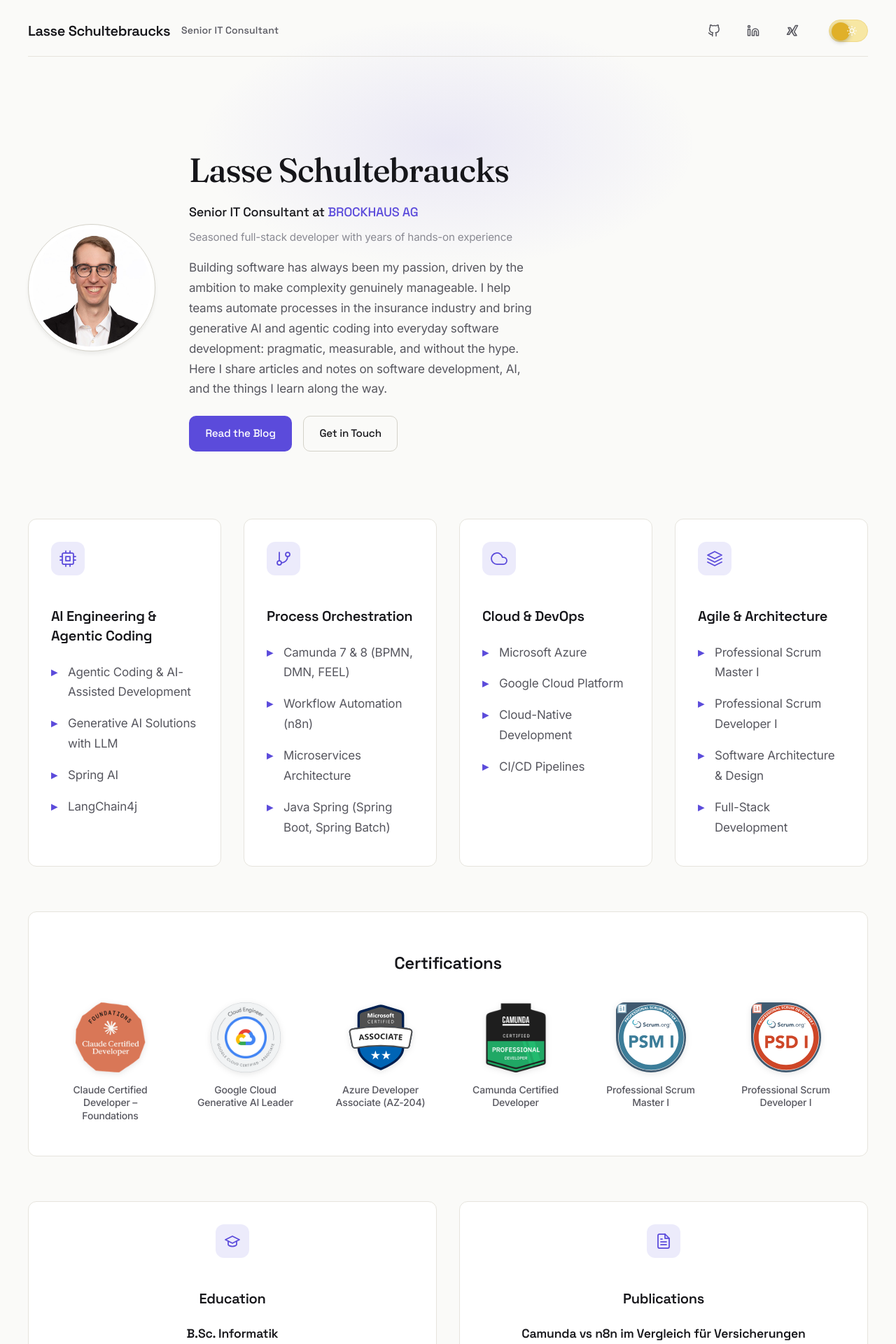
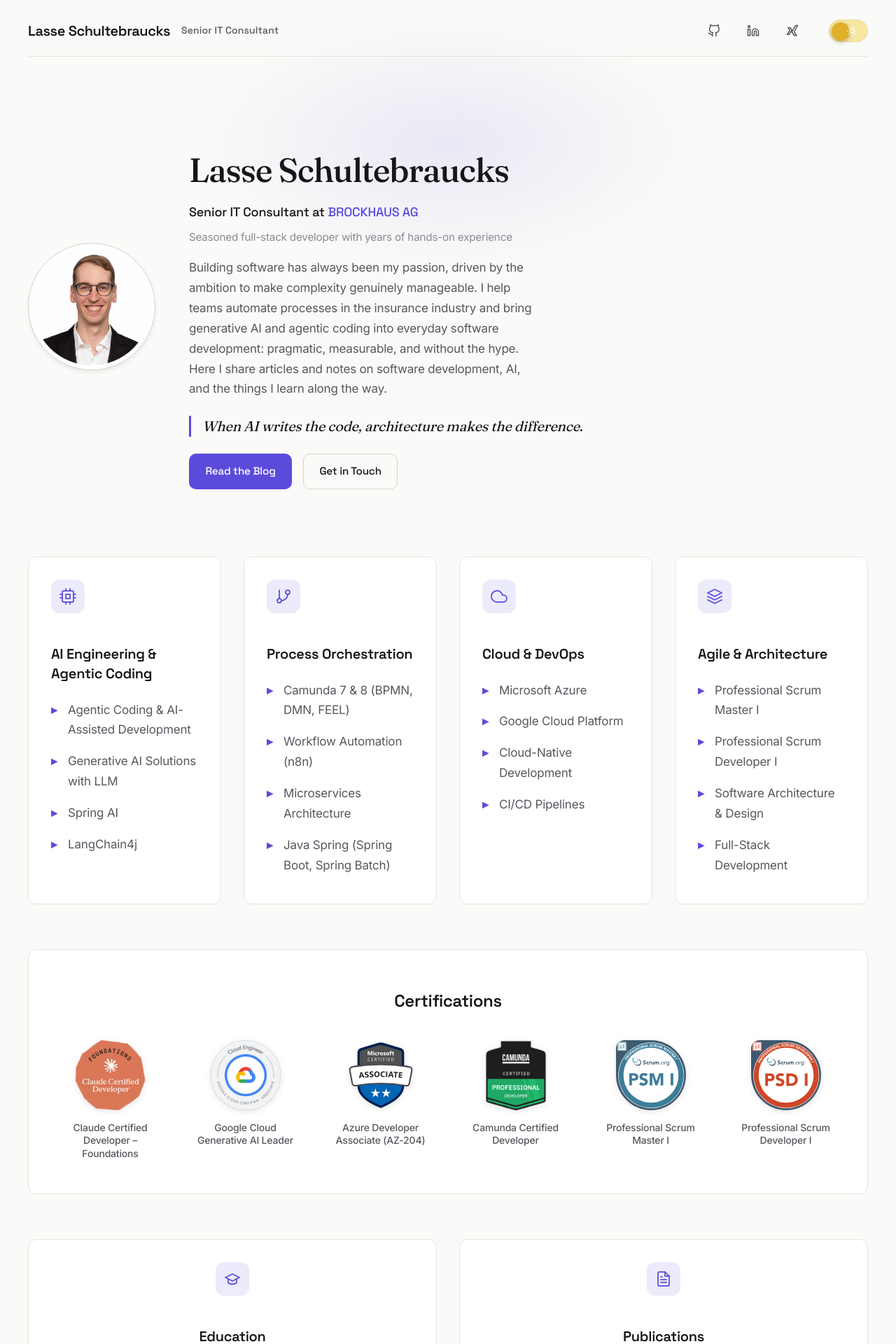
Before and after one commit to LSchultebraucks/lschultebraucks.github.io, a Jekyll site: the page built from index.html, in a window 1280 px wide. Shown: the top 1920 px of the page at 70% size. Built offline with Jekyll 4.4.1, drawn with Linux system fonts in a browser that asks for light colours.

Commit message:
Add architecture motto to homepage hero
Co-Authored-By: Claude Opus 5.5 <noreply@anthropic.com>

```diff
--- a/assets/css/main.css
+++ b/assets/css/main.css
@@ -900,6 +900,18 @@ th, td {
   margin: 0 0 var(--space-3);
 }
 
+.profile-info .motto {
+  font-family: var(--font-serif);
+  font-style: italic;
+  font-size: 1.25rem;
+  line-height: 1.5;
+  color: var(--text-primary);
+  max-width: 46ch;
+  margin: 0 0 var(--space-3);
+  padding-left: var(--space-2);
+  border-left: 3px solid var(--accent-primary);
+}
+
 .hero-actions {
   display: flex;
   gap: var(--space-2);
@@ -1441,6 +1453,13 @@ th, td {
 
   .profile-info .intro {
     max-width: 60ch;
+  }
+
+  .profile-info .motto {
+    margin-left: auto;
+    margin-right: auto;
+    padding-left: 0;
+    border-left: none;
   }
 
   .hero-actions {
--- a/index.html
+++ b/index.html
@@ -13,6 +13,7 @@ title: Home
       <p class="subtitle">Senior IT Consultant at <a href="https://www.brockhaus-ag.de/" target="_blank" rel="noopener noreferrer">BROCKHAUS AG</a></p>
       <p class="experience">Seasoned full-stack developer with years of hands-on experience</p>
       <p class="intro">Building software has always been my passion, driven by the ambition to make complexity genuinely manageable. I help teams automate processes in the insurance industry and bring generative AI and agentic coding into everyday software development: pragmatic, measurable, and without the hype. Here I share articles and notes on software development, AI, and the things I learn along the way.</p>
+      <blockquote class="motto">When AI writes the code, architecture makes the difference.</blockquote>
       <div class="hero-actions">
         <a href="{{ '/menu/blog.html' | relative_url }}" class="btn btn-primary">Read the Blog</a>
         <a href="#contact" class="btn btn-secondary">Get in Touch</a>
```
